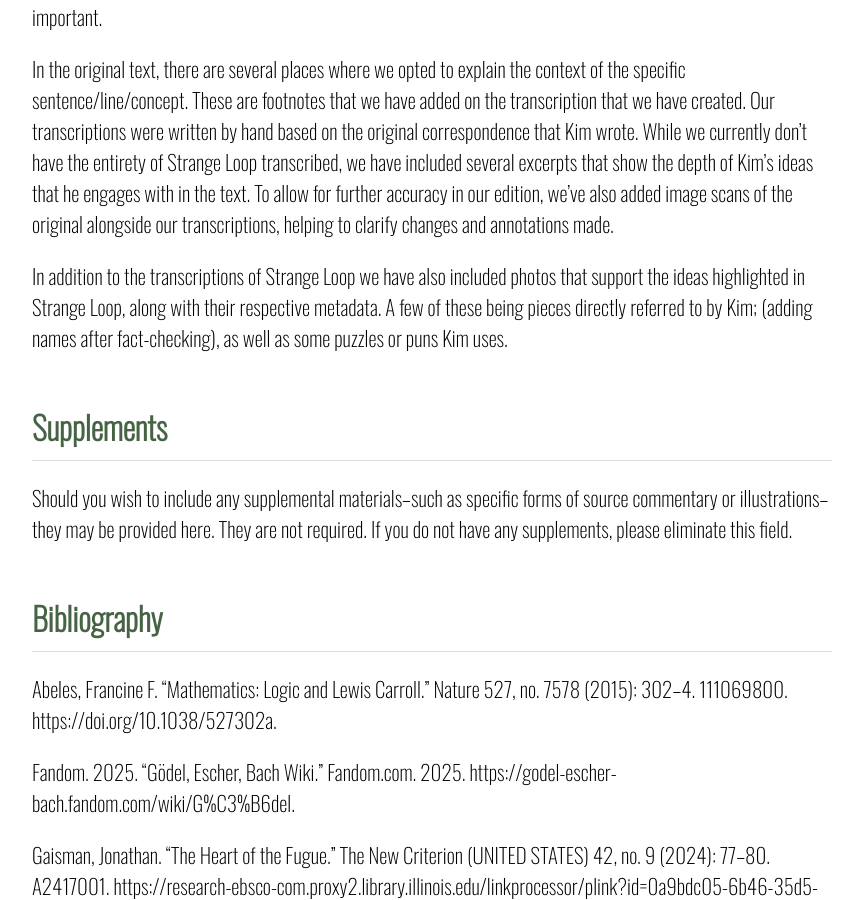
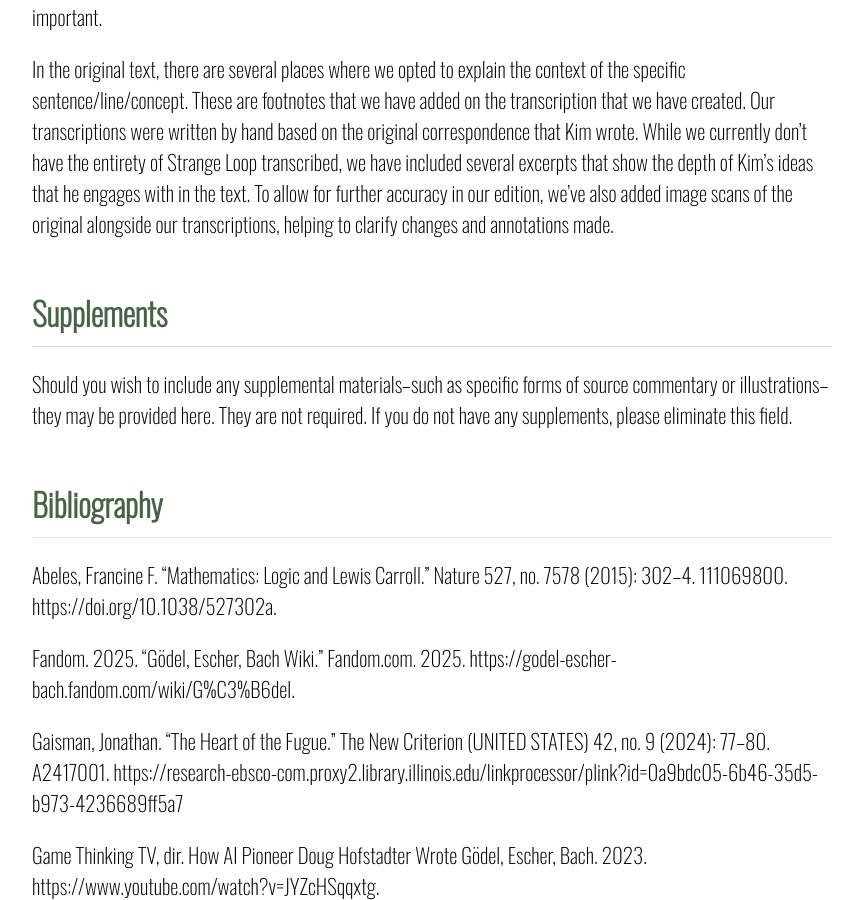
Before and after one commit to victoryang-stack/StrangeLoop, a Jekyll site: the page built from index.markdown, in a window 1280 px wide and 900 px high, scrolled down 11685 px. Shown: the whole window, without its empty margins (208-1071 px from the left). Built offline with Jekyll 4.4.1, drawn with Linux system fonts in a browser that asks for light colours; part of the change alters nothing that is shown; some of the changed text lies outside the part shown.

Commit message:
Added Ewan's changes to footnotes and sections

```diff
--- a/index.markdown
+++ b/index.markdown
@@ -144,8 +144,6 @@ This edition presents an annotated transcription of Scott Kim’s Strange Loop,
 
 In the original text, there are several places where we opted to explain the context of the specific sentence/line/concept. These are footnotes that we have added on the transcription that we have created. Our transcriptions were written by hand based on the original correspondence that Kim wrote. While we currently don’t have the entirety of Strange Loop transcribed, we have included several excerpts that show the depth of Kim’s ideas that he engages with in the text. To allow for further accuracy in our edition, we’ve also added image scans of the original alongside our transcriptions, helping to clarify changes and annotations made.
 
-In addition to the transcriptions of Strange Loop we have also included photos that support the ideas highlighted in Strange Loop, along with their respective metadata. A few of these being pieces directly referred to by Kim; (adding names after fact-checking), as well as some puzzles or puns Kim uses.
-
 # Supplements
 
 Should you wish to include any supplemental materials--such as specific forms of source commentary or illustrations--they may be provided here.  They are not required. If you do not have any supplements, please eliminate this field.
@@ -206,6 +204,6 @@ _Please leave this credit (eliminating this italicized part)_
 [^7]: This was an intellectual wellspring for Hofstadter, who would later expand on this idea in his 2007 book *I Am a Strange Loop.*
 [^8]: Gardner, “Mathematical Games.”
 [^9]: Game Thinking TV, How AI Pioneer Doug Hofstadter Wrote Gödel, Escher, Bach.
-[^10]: Mulcahy and Richards, "Let the Games Continue."
+[^10]: Mulcahy and Richards, "Let the Games Continue," pp. 1-2.
 [^11]: Game Thinking TV, How AI Pioneer Doug Hofstadter Wrote Gödel, Escher, Bach; Mirsky, "Remembering Martin Gardner with Douglas Hofstadter."
 [^12]: Game Thinking TV, How AI Pioneer Doug Hofstadter Wrote Gödel, Escher, Bach.
```
